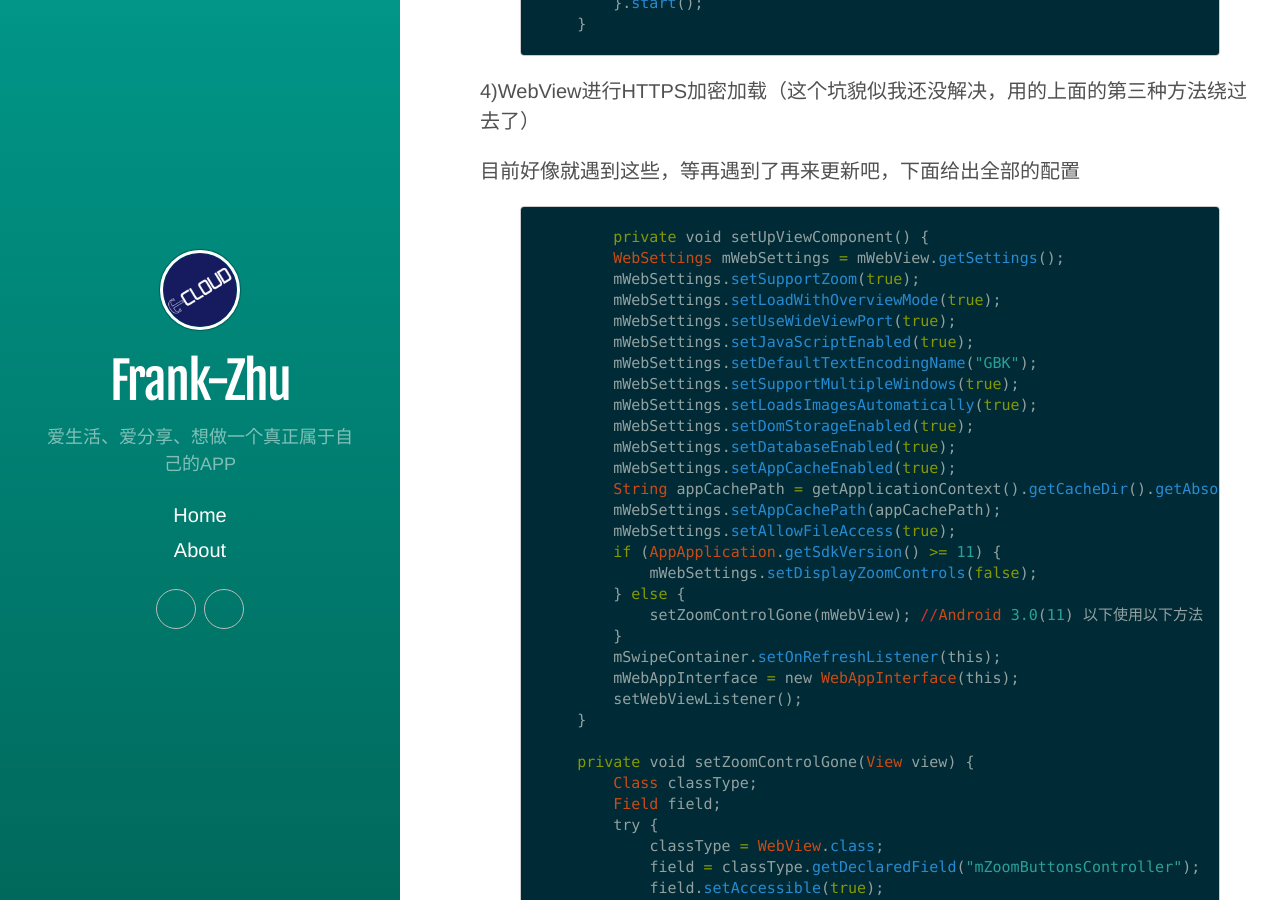
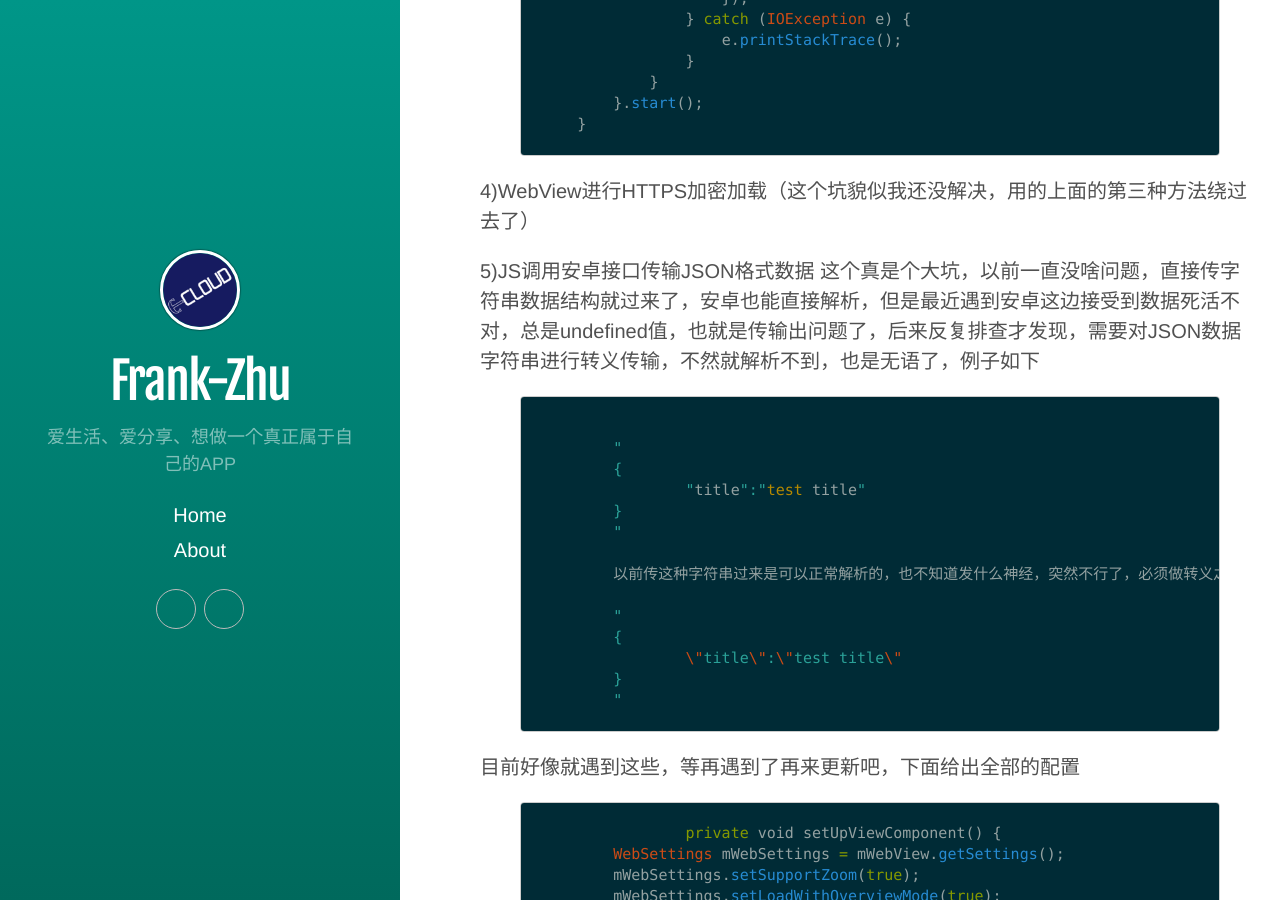
Before and after one commit to Frank-Zhu/Frank-Zhu.github.io, a Jekyll site: the page built from _posts/2015-08-19-android-html5-web-view.md, in a window 1280 px wide and 900 px high, scrolled down 4395 px. Built offline with Jekyll 4.4.1, drawn with Linux system fonts in a browser that asks for light colours; some web fonts are replaced; Markdown is read by kramdown in place of the engine named in the settings.

Commit message:
update js json data

```diff
--- a/_posts/2015-08-19-android-html5-web-view.md
+++ b/_posts/2015-08-19-android-html5-web-view.md
@@ -34,7 +34,7 @@ categories: [android]
 
 {% highlight ruby %}
 
-	mWebView.loadUrl("javascript：test()");// 调用js函数无参数
+		mWebView.loadUrl("javascript：test()");// 调用js函数无参数
 
 	mWebView.loadUrl("javascript：test(test)"); //test是js的函数test()的参数
 
@@ -57,11 +57,13 @@ JS调用APP的方法也比较简单，只要添加JavascriptInterface方法接
 
 **@JavascriptInterface**
 
+重要的事情说三遍
+
 像这样
 
 {% highlight ruby %}
 
-	// 如果target 大于等于API 17，则需要加上如下注解
+		// 如果target 大于等于API 17，则需要加上如下注解
     @JavascriptInterface
     public void showToast(String toast) {
         LogUtils.d(TAG, "toast = " + toast);
@@ -78,9 +80,11 @@ JS调用APP的方法也比较简单，只要添加JavascriptInterface方法接
 **mWebSettings.setDomStorageEnabled(true);**
 **mWebSettings.setDomStorageEnabled(true);**
 
+重要的事情说三遍
+
 {% highlight ruby %}
 
-       mWebSettings.setDomStorageEnabled(true);
+       		mWebSettings.setDomStorageEnabled(true);
        mWebSettings.setDatabaseEnabled(true);
        mWebSettings.setAppCacheEnabled(true);
        String appCachePath = getApplicationContext().getCacheDir().getAbsolutePath();
@@ -94,7 +98,7 @@ JS调用APP的方法也比较简单，只要添加JavascriptInterface方法接
 
 {% highlight ruby %}
 
-	<uses-permission android:name="android.permission.INTERNET"/>
+		<uses-permission android:name="android.permission.INTERNET"/>
 	<uses-permission android:name="android.permission.ACCESS_FINE_LOCATION"/>
 	<uses-permission android:name="android.permission.ACCESS_COARSE_LOCATION"/>
 
@@ -104,7 +108,7 @@ JS调用APP的方法也比较简单，只要添加JavascriptInterface方法接
 
 {% highlight ruby %}
 
-	@Override
+		@Override
     public void onReceivedIcon(WebView view, Bitmap icon) {
         super.onReceivedIcon(view, icon);
     }
@@ -132,7 +136,7 @@ html中的**_bank**标签就是新建窗口，在处理多窗口的时候需要
 
 {% highlight ruby %}
 
-	mWebSettings.setSupportMultipleWindows(true);
+		mWebSettings.setSupportMultipleWindows(true);
 	mWebSettings.setJavaScriptCanOpenWindowsAutomatically(true);
 
 {% endhighlight %}
@@ -141,7 +145,7 @@ html中的**_bank**标签就是新建窗口，在处理多窗口的时候需要
 
 {% highlight ruby %}
 
-	@Override
+		@Override
     public boolean onCreateWindow(WebView view, boolean isDialog,
                                   boolean isUserGesture, Message resultMsg) {
         WebView.WebViewTransport transport = (WebView.WebViewTransport) resultMsg.obj;
@@ -156,7 +160,7 @@ html中的**_bank**标签就是新建窗口，在处理多窗口的时候需要
 
 {% highlight ruby %}
 
-	@Override
+		@Override
     public boolean shouldOverrideUrlLoading(WebView view, String url) {
         view.loadUrl(url);
         return true;
@@ -169,7 +173,7 @@ html中的**_bank**标签就是新建窗口，在处理多窗口的时候需要
 
 {% highlight ruby %}
 
-	private void getWebData() {
+		private void getWebData() {
         new Thread() {
             @Override
             public void run() {
@@ -202,11 +206,32 @@ html中的**_bank**标签就是新建窗口，在处理多窗口的时候需要
 
 4)WebView进行HTTPS加密加载（这个坑貌似我还没解决，用的上面的第三种方法绕过去了）
 
+5)JS调用安卓接口传输JSON格式数据
+这个真是个大坑，以前一直没啥问题，直接传字符串数据结构就过来了，安卓也能直接解析，但是最近遇到安卓这边接受到数据死活不对，总是undefined值，也就是传输出问题了，后来反复排查才发现，需要对JSON数据字符串进行转义传输，不然就解析不到，也是无语了，例子如下
+
+{% highlight ruby %}
+
+	"
+	{
+		"title":"test title"
+	}
+	"
+
+	以前传这种字符串过来是可以正常解析的，也不知道发什么神经，突然不行了，必须做转义之后传这种才可以解析
+
+	"
+	{
+		\"title\":\"test title\"
+	}
+	"
+
+{% endhighlight %}
+
 目前好像就遇到这些，等再遇到了再来更新吧，下面给出全部的配置
 
 {% highlight ruby %}
 
-	private void setUpViewComponent() {
+		private void setUpViewComponent() {
         WebSettings mWebSettings = mWebView.getSettings();
         mWebSettings.setSupportZoom(true);
         mWebSettings.setLoadWithOverviewMode(true);
```
